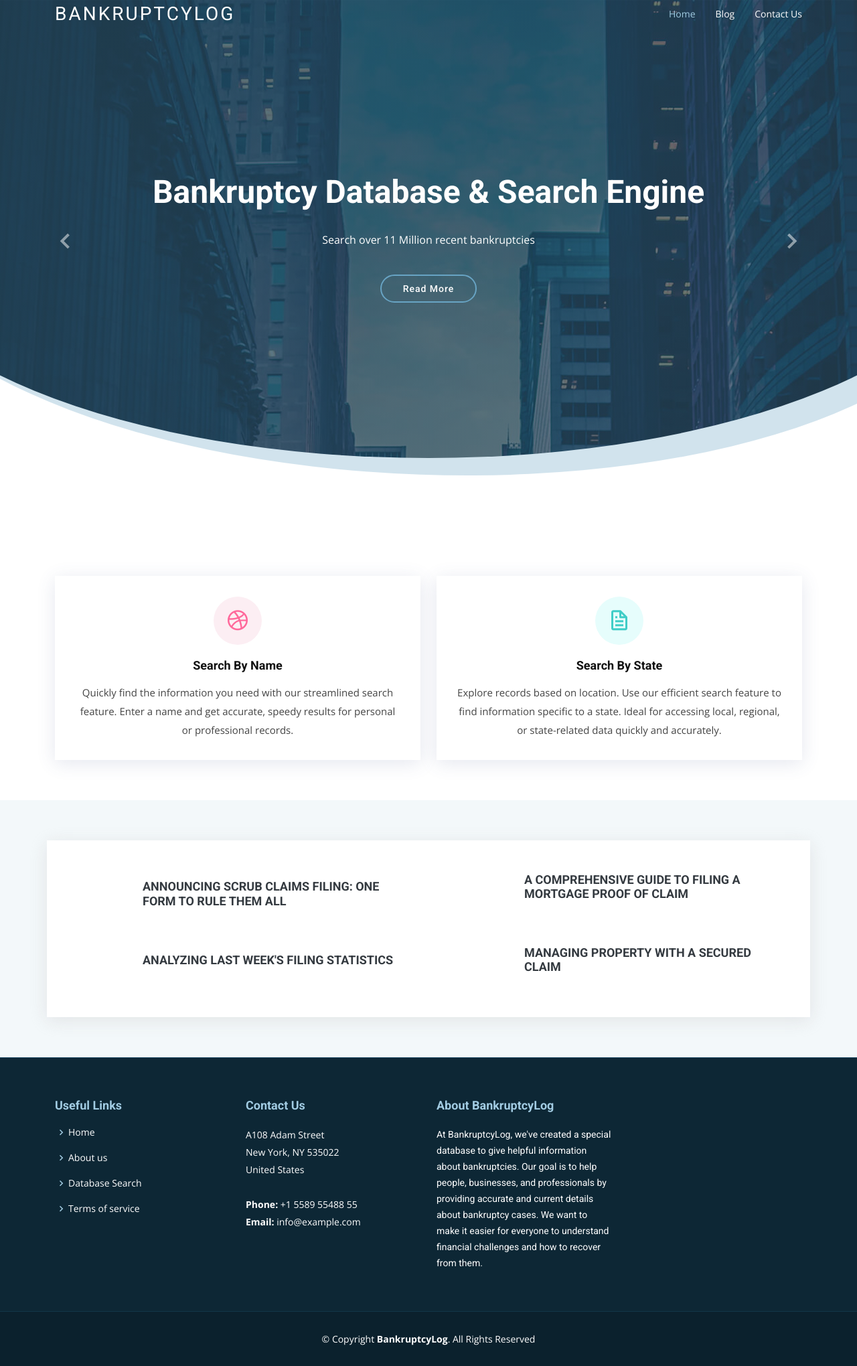
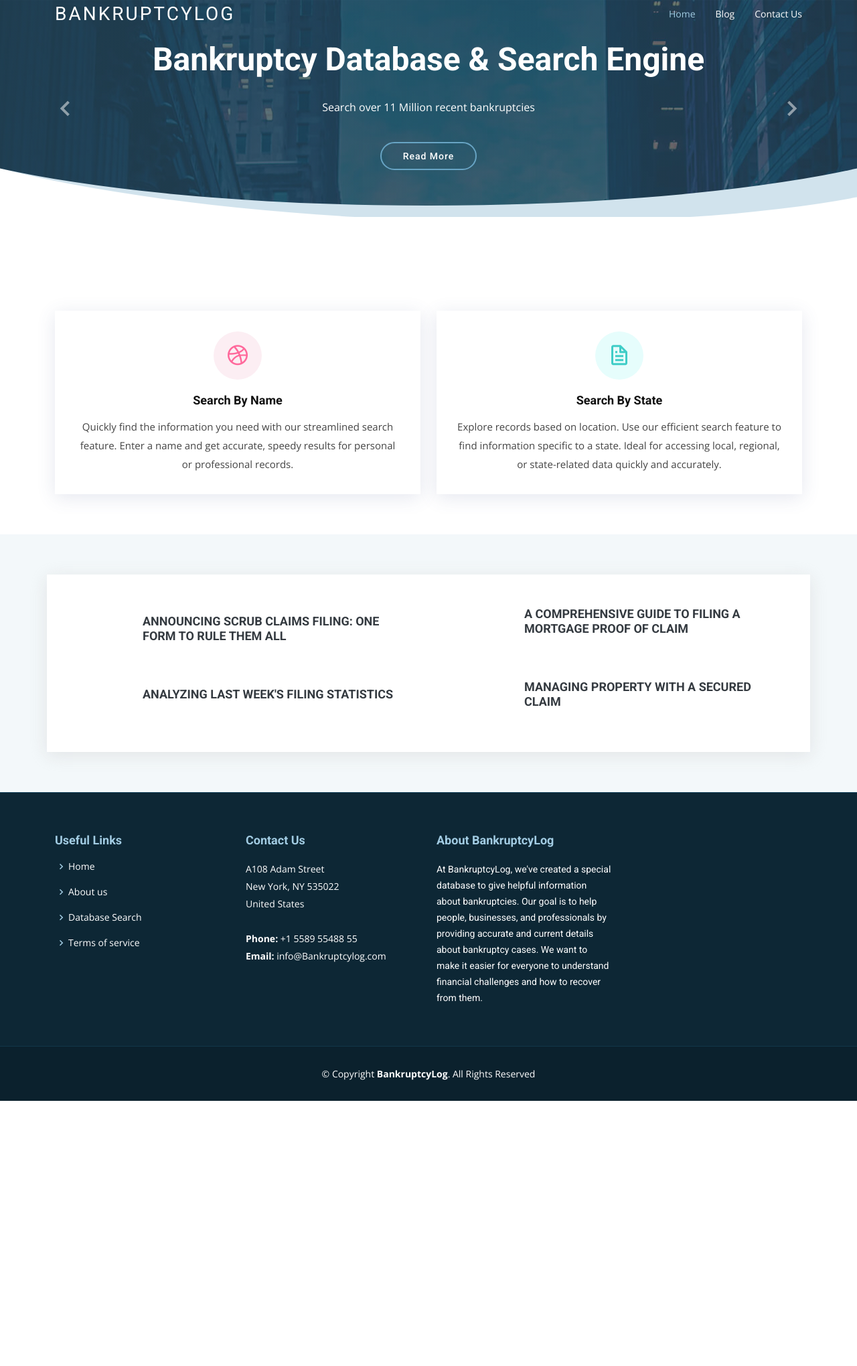
Before and after one commit to rizwanfree/Bankrupt-payton-website, a Django app: page / in a window 1280 px wide. Shown: the whole page at 67% size. After the commit the page ends 1644 px from the top, so only its background shows below. Run offline with Django 4.2, Linux system fonts and the light colour scheme; data comes from the database, SQL or seed files in the repository; some libraries are stand-ins or nearby versions.

Commit message:
setting up hero height

```diff
--- a/core/templates/footer.html
+++ b/core/templates/footer.html
@@ -23,7 +23,7 @@
               New York, NY 535022<br>
               United States <br><br>
               <strong>Phone:</strong> +1 5589 55488 55<br>
-              <strong>Email:</strong> info@example.com<br>
+              <strong>Email:</strong> info@Bankruptcylog.com<br>
             </p>
 
           </div>
--- a/core/templates/hero.html
+++ b/core/templates/hero.html
@@ -1,5 +1,5 @@
   <!-- ======= Hero Section ======= -->
-  <section id="hero" class="d-flex justify-cntent-center align-items-center">
+  <section id="hero" class="d-flex justify-cntent-center align-items-center h-25">
     <div id="heroCarousel" class="container carousel carousel-fade" data-bs-ride="carousel" data-bs-interval="5000">
 
       <!-- Slide 1 -->
```
